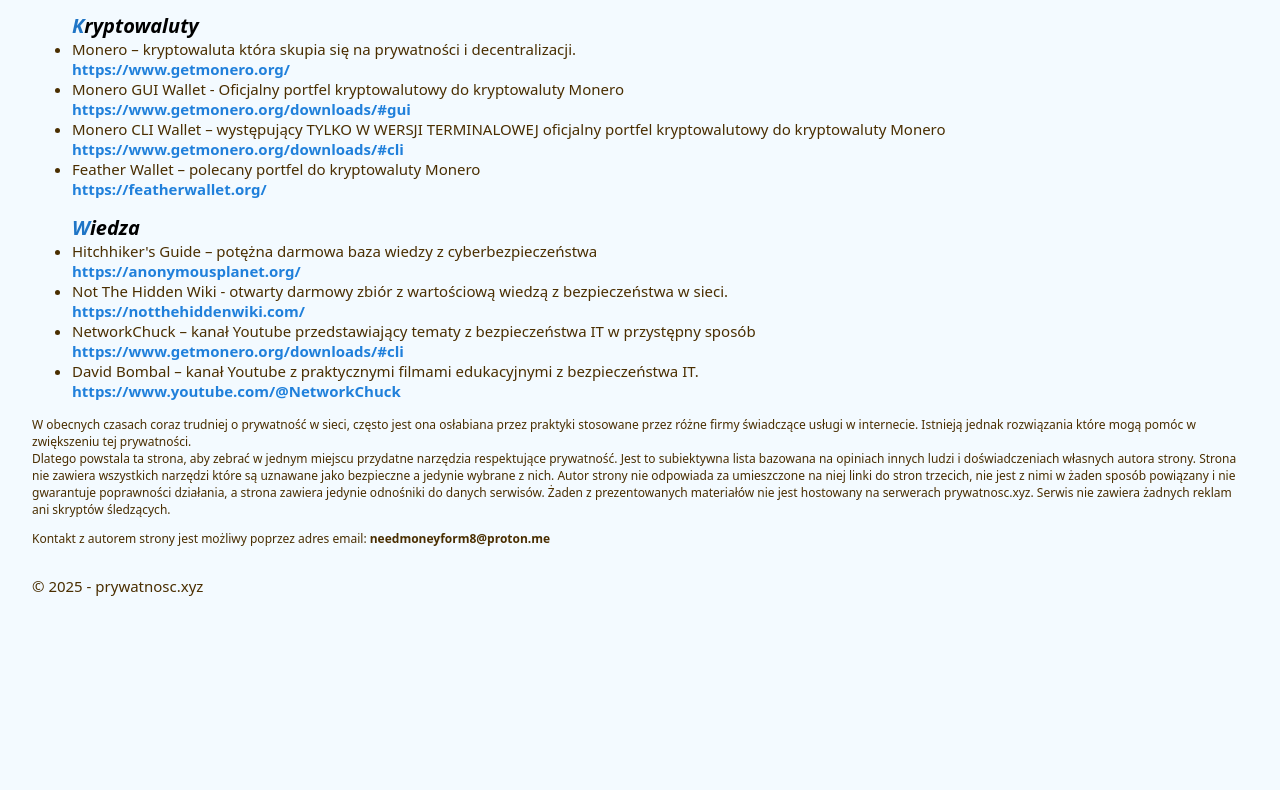
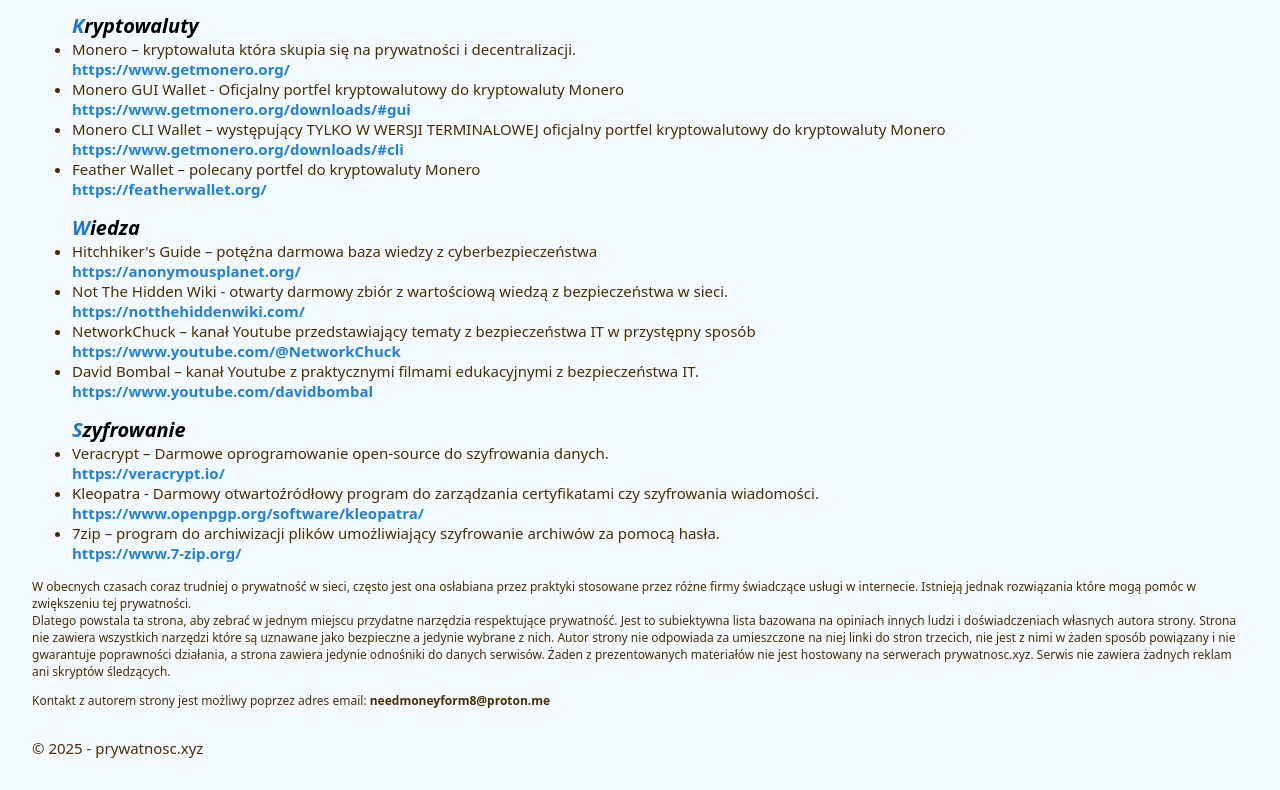
Before and after one commit to 50sec/50sec.github.io, a plain HTML site: page index.html in a window 1280 px wide. Shown: the part 1235-2025 px from the top of the page. Before the commit the page ends 1863 px from the top, so only its background shows below. Drawn offline with Linux system fonts and the light colour scheme.

Commit message:
Update index.html

```diff
--- a/index.html
+++ b/index.html
@@ -2,7 +2,6 @@
 <head>
     <meta charset="UTF-8" />
     <meta name="viewport" content="width=device-width, initial-scale=1.0"/>
-	<meta property="og:title" content="Lista usług dbających o prywatność" />
 	<meta property="description" content="Lista narzędzi które szanują twoją prywatność!" />
     <title>prywatnosc.xyz - Lista narzędzi które szanują twoją prywatność!</title>
     <link rel="stylesheet" href="style.css">
@@ -59,8 +58,14 @@
     <span>Wiedza</span>
     <li>Hitchhiker's Guide – potężna darmowa baza wiedzy z cyberbezpieczeństwa<a href="https://anonymousplanet.org/" target="_blank">https://anonymousplanet.org/</a></li>
     <li>Not The Hidden Wiki - otwarty darmowy zbiór z wartościową wiedzą z bezpieczeństwa w sieci. <a href="https://notthehiddenwiki.com/" target="_blank">https://notthehiddenwiki.com/</a></li>
-    <li>NetworkChuck – kanał Youtube przedstawiający tematy z bezpieczeństwa IT w przystępny sposób<a href="https://www.youtube.com/@NetworkChuck" target="_blank">https://www.getmonero.org/downloads/#cli</a></li>
-    <li>David Bombal – kanał Youtube z praktycznymi filmami edukacyjnymi z bezpieczeństwa IT.<a href="https://www.youtube.com/@NetworkChuck" target="_blank">https://www.youtube.com/@NetworkChuck</a></li>
+    <li>NetworkChuck – kanał Youtube przedstawiający tematy z bezpieczeństwa IT w przystępny sposób<a href="https://www.youtube.com/@NetworkChuck" target="_blank">https://www.youtube.com/@NetworkChuck</a></li>
+    <li>David Bombal – kanał Youtube z praktycznymi filmami edukacyjnymi z bezpieczeństwa IT.<a href="https://www.youtube.com/davidbombal" target="_blank">https://www.youtube.com/davidbombal</a></li>
+</ul>
+<ul id="wiedza">
+    <span>Szyfrowanie</span>
+    <li>Veracrypt – Darmowe oprogramowanie open-source do szyfrowania danych.<a href="https://veracrypt.io/" target="_blank">https://veracrypt.io/</a></li>
+    <li>Kleopatra - Darmowy otwartoźródłowy program do zarządzania certyfikatami czy szyfrowania wiadomości. <a href="https://www.openpgp.org/software/kleopatra/" target="_blank">https://www.openpgp.org/software/kleopatra/</a></li>
+    <li>7zip – program do archiwizacji plików umożliwiający szyfrowanie archiwów za pomocą hasła.<a href="https://www.7-zip.org/" target="_blank">https://www.7-zip.org/</a></li>
 </ul>
 <p class="disclaimer">W obecnych czasach coraz trudniej o prywatność w sieci, często jest ona osłabiana przez praktyki stosowane przez różne firmy świadczące usługi w internecie. Istnieją jednak rozwiązania które mogą pomóc w zwiększeniu tej prywatności. <br>
 Dlatego powstala ta strona, aby zebrać w jednym miejscu przydatne narzędzia respektujące prywatność. Jest to subiektywna lista bazowana na opiniach innych ludzi i doświadczeniach własnych autora strony. Strona nie zawiera wszystkich narzędzi które są uznawane jako bezpieczne a jedynie wybrane z nich. Autor strony nie odpowiada za umieszczone na niej linki do stron trzecich,  nie jest z nimi w żaden sposób powiązany i nie gwarantuje poprawności działania, a strona zawiera jedynie odnośniki do danych serwisów. Żaden z prezentowanych materiałów nie jest hostowany na serwerach prywatnosc.xyz. Serwis nie zawiera żadnych reklam ani skryptów śledzących.</p>
```
